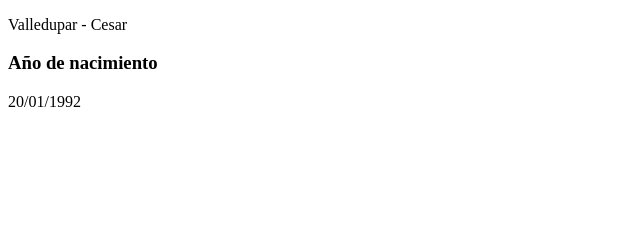
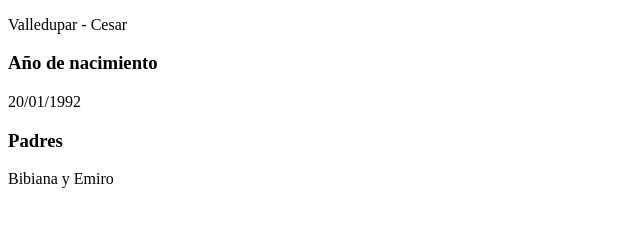
Before and after one commit to emirocampo/blog_emiro, a plain HTML site: page index.html in a window 1280 px wide. Shown: the part 105-332 px from the top of the page, without its empty margins (0-640 px from the left). Drawn offline with Linux system fonts and the light colour scheme.

Commit message:
agrego padres

```diff
--- a/index.html
+++ b/index.html
@@ -11,5 +11,7 @@
     <p>Valledupar - Cesar</p>
     <h3>Año de nacimiento</h3>
     <p>20/01/1992</p>
+    <h3>Padres</h3>
+    <p>Bibiana y Emiro</p>
 </body>
 </html>
```
